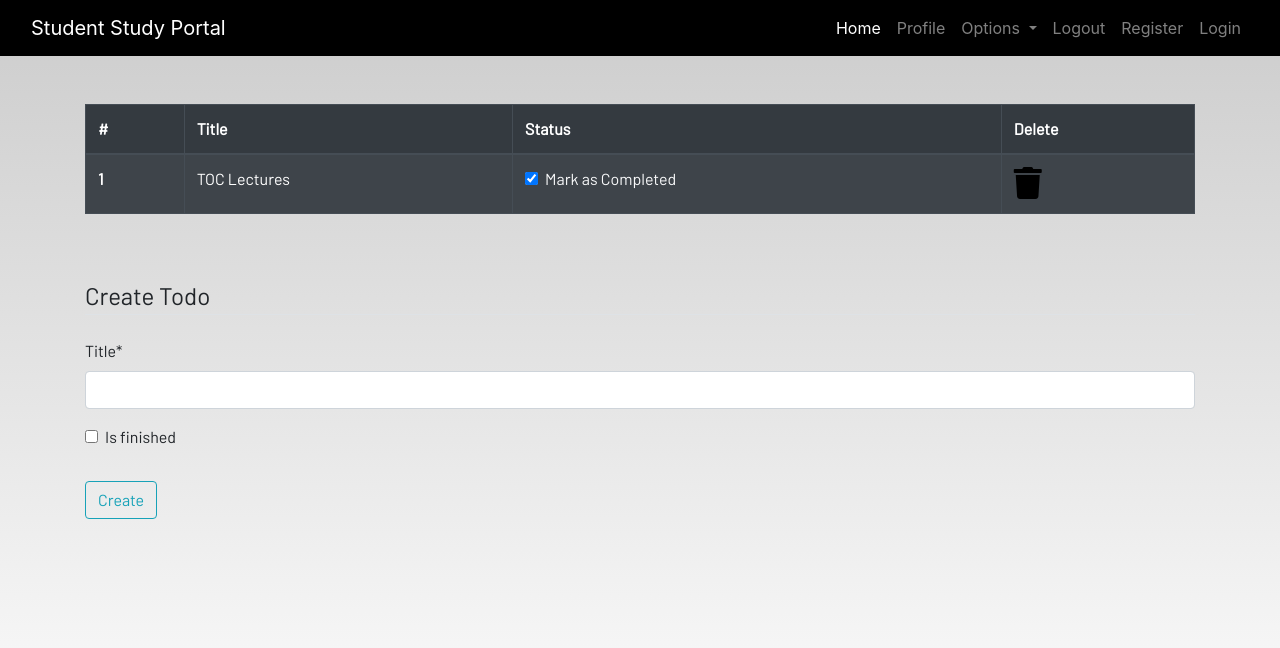
After one commit to ameyrajmane/Study-Portal, a Django app: page /todo in a window 1280 px wide. The commit adds this page. Shown: the top 648 px of the page. Run offline with Django 3.2, Linux system fonts and the light colour scheme; a user stored in the database is signed in; data comes from the database, SQL or seed files in the repository; both versions use the stored data as it was after the commit; some libraries are stand-ins or nearby versions; some web fonts are replaced.

Commit message:
todo section done

```diff
--- a/dashboard/admin.py
+++ b/dashboard/admin.py
@@ -5,3 +5,4 @@ from django.contrib import admin
 # Register your models here.
 admin.site.register(Notes)
 admin.site.register(Homework)
+admin.site.register(Todo)
--- a/dashboard/forms.py
+++ b/dashboard/forms.py
@@ -24,3 +24,9 @@ class HomeworkForm(forms.ModelForm):
 
 class DashboardForm(forms.Form):
     text = forms.CharField(max_length=100, label="Enter Your Search :")
+
+
+class TodoForm(forms.ModelForm):
+    class Meta:
+        model = Todo
+        fields = ['title', 'is_finished']
--- a/dashboard/models.py
+++ b/dashboard/models.py
@@ -1,5 +1,6 @@
 from django.db import models
 from django.contrib.auth.models import User
+from matplotlib.backend_bases import MouseEvent
 from matplotlib.pyplot import cla
 # Create your models here.
 
@@ -26,3 +27,12 @@ class Homework(models.Model):
 
     def __str__(self):
         return self.title
+
+
+class Todo(models.Model):
+    user = models.ForeignKey(User, on_delete=models.CASCADE)
+    title = models.CharField(max_length=100)
+    is_finished = models.BooleanField(default=False)
+
+    def __str__(self):
+        return self.title
--- a/dashboard/templates/dashboard/home.html
+++ b/dashboard/templates/dashboard/home.html
@@ -50,7 +50,7 @@
     </div>
 
     <div class="col-md-3">
-      <a href="#">
+      <a href="{% url 'todo' %}">
         <div class="card">
           <img class="card-img-top" src="{% static 'images/todo.jpg' %}" alt="Notes image">
           <div class="card-body">
--- /dev/null
+++ b/dashboard/templates/dashboard/todo.html
@@ -0,0 +1,61 @@
+{% extends 'dashboard/base.html' %}
+{% load static %}
+{% block content %}
+{% load crispy_forms_tags %}
+
+<div class="container">
+     {% if not todos_done %}
+    <table class="table table-striped table-bordered table-hover table-dark">
+        <thead>
+            <tr>
+                <th scope="col">#</th>
+                <th scope="col">Title</th>
+                <th scope="col">Status</th>
+                <th scope="col">Delete</th>
+            </tr>
+        </thead>
+        <tbody>
+            {% for todo in todos %}
+            <tr>
+                <th scope="row">{{forloop.counter}}</th>
+                <td>{{todo.title}}</td>
+                <td>
+                    <a href="{% url 'update-todo' todo.id %}">
+                        <div class="form-check">
+                            {% if todo.is_finished == True %}
+                            <input class="form-check-input" type="checkbox" value="" checked>
+                            {% else %}
+                            <input class="form-check-input" type="checkbox" value="">
+                            {% endif %}
+                            <label class="form-check-label text-light" for="flexCheckDefault">
+                                Mark as Completed
+                            </label>
+                        </div>
+                    </a>
+                </td>
+
+                <td><a href="{% url 'delete-todo' todo.id %}"><i class="fa fa-trash fa-2x"></i></a></td>
+            </tr>
+           {% endfor %}
+        </tbody>
+    </table>
+    {% else %}
+    <h4>All tasks have been done!! create to add more</h4>
+    {% endif %}
+</div><br><br>
+<div class="container">
+    <form method="POST">
+        {% csrf_token %}
+        <fieldset class="form-group">
+            <legend class="border-bottom mb-4">Create Todo</legend>
+            {{form|crispy}}
+        </fieldset>
+        <div class="form-group">
+            <button href="" class="btn btn-outline-info" type="submit">
+                Create
+            </button>
+        </div>
+    </form>
+</div>
+
+{% endblock content %}
--- a/dashboard/urls.py
+++ b/dashboard/urls.py
@@ -11,5 +11,10 @@ urlpatterns = [
     path('update_homework/<int:pk>', views.update_homework, name='update-homework'),
     path('delete_homework/<int:pk>', views.delete_homework, name='delete-homework'),
 
-    path('youtube', views.youtube, name='youtube')
+    path('youtube', views.youtube, name='youtube'),
+
+    path('todo', views.todo, name='todo'),
+    path('update_todo/<int:pk>', views.update_todo, name='update-todo'),
+    path('delete_todo/<int:pk>', views.delete_todo, name='delete-todo')
+
 ]
--- a/dashboard/views.py
+++ b/dashboard/views.py
@@ -10,6 +10,12 @@ from youtubesearchpython import VideosSearch
 # Create your views here.
 def home(request):
     return render(request, 'dashboard/home.html')
+
+
+
+
+# Notes Section
+
 
 def notes(request):
     if request.method == "POST":
@@ -34,6 +40,9 @@ class NotesDetailView(generic.DetailView):
     model = Notes
 
 
+
+
+# Homework Section
 
 
 
@@ -89,6 +98,10 @@ def delete_homework(request,pk=None):
     return redirect('homework')
 
 
+
+
+# Youtube Section
+
 def youtube(request):
     if request.method == 'POST':
         form = DashboardForm(request.POST)
@@ -121,3 +134,55 @@ def youtube(request):
        form = DashboardForm()
     context = {'form':form}
     return render(request, 'dashboard/youtube.html', context)
+
+
+
+
+# Todo Section
+
+
+def todo(request):
+    if request.method == 'POST':
+        form = TodoForm(request.POST)
+        if form.is_valid():
+            try:
+                finished = request.POST['is_finished']
+                if finished == 'on':
+                    finished = True
+                else:
+                    finished = False
+            except:
+                finished = False
+            todos = Todo(
+                user = request.user,
+                title = request.POST['title'],
+                is_finished = finished
+            )
+            todos.save()
+            messages.success(request,f"Todo added from {request.user.username}")
+    else:
+       form = TodoForm()
+    todo = Todo.objects.filter(user=request.user)
+    if len(todo) == 0:
+        todos_done = True
+    else:
+        todos_done = False
+    context = {
+        'form':form,
+        'todos':todo,
+        'todos_done':todos_done
+    }
+    return render(request, 'dashboard/todo.html',context)
+
+def update_todo(request,pk=None):
+    todo = Todo.objects.get(id=pk)
+    if todo.is_finished == True:
+        todo.is_finished = False
+    else:
+        todo.is_finished = True
+    todo.save()
+    return redirect('todo')
+
+def delete_todo(request,pk=None):
+    Todo.objects.get(id=pk).delete()
+    return redirect('todo')
```
Also changed, not shown: dashboard/migrations/0003_todo.py (added), db.sqlite3.
